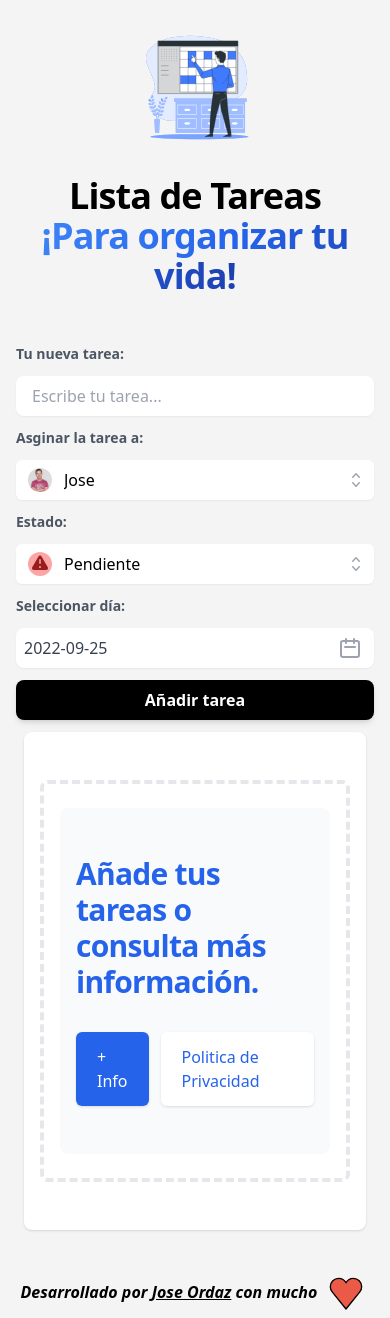
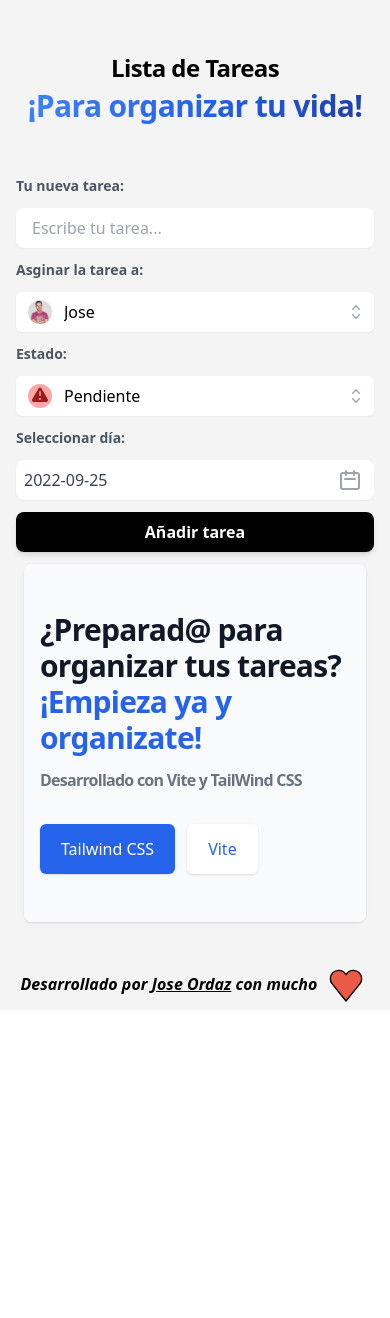
Before and after one commit to JoseOrdaz/lista-tareas, a React (Vite) app: page / in a window 390 px wide. After the commit the page ends 1010 px from the top, so only its background shows below. Built offline with nearby package versions, Linux system fonts and the light colour scheme.

Commit message:
Añadir favicon y revisar responsive

```diff
--- a/index.html
+++ b/index.html
@@ -2,9 +2,9 @@
 <html lang="en">
   <head>
     <meta charset="UTF-8" />
-    <link rel="icon" type="image/svg+xml" href="/src/favicon.svg" />
+    <link rel="icon" type="image/svg+xml" href="./lista.png" />
     <meta name="viewport" content="width=device-width, initial-scale=1.0" />
-    <title>Vite App</title>
+    <title>Lista de Tareas | Organiza Tu Vida</title>
   </head>
   <body>
     <div id="root"></div>
--- a/src/App.jsx
+++ b/src/App.jsx
@@ -4,13 +4,10 @@ import ListaTareas from "./components/ListaDeTareas";
 function App() {
   return (
     <header className="justify-top flex min-h-screen flex-col items-center bg-[#f4f4f4] text-white">
-      <div className="container mx-auto py-4 text-center sm:px-4 sm:py-4">
-        <div className="flex items-center justify-center text-white">
-          <img src={logo} className="mb-5 w-[140px]" alt="logo" />
-        </div>
-        <h1 className="text-4xl font-extrabold leading-10 tracking-tight text-black sm:text-5xl sm:leading-none md:text-6xl xl:text-3xl">
+      <div className="container mx-auto mt-8 py-4 text-center sm:px-4 sm:py-4">
+        <h1 className="text-2xl font-extrabold leading-10 tracking-tight text-black sm:leading-none">
           <span className="block">Lista de Tareas</span>{" "}
-          <span className="bg-gradient-to-r from-blue-500 via-blue-600 to-blue-800 bg-clip-text  text-transparent sm:text-2xl md:text-3xl lg:text-3xl">
+          <span className="bg-gradient-to-r from-blue-500 via-blue-600 to-blue-800 bg-clip-text  text-3xl text-transparent">
             ¡Para organizar tu vida!
           </span>
         </h1>
--- a/src/components/AccionesDeTareas.jsx
+++ b/src/components/AccionesDeTareas.jsx
@@ -23,7 +23,7 @@ export const AccionesTareas = ({ item, onDelete, onUpdate, status, estado, setSe
         <li>
           <div className="px-4 py-4 sm:px-6">
             <div className="flex items-center justify-between">
-              <div className="truncate text-sm font-medium text-indigo-600">
+              <div className="truncate text-sm font-medium text-blue-600">
                 {item.person.name}
               </div>
               <div className="flex items-center text-sm text-gray-500">
--- a/src/components/ListaDeTareas.jsx
+++ b/src/components/ListaDeTareas.jsx
@@ -6,7 +6,6 @@ import { CheckIcon, ChevronUpDownIcon } from "@heroicons/react/20/solid";
 import DataPicker from "./DataPicker";
 import { format } from "date-fns";
 import { SelectStatus } from "./SelectStatus";
-
 
 const people = [
   {
@@ -140,9 +139,8 @@ export const ListaTareas = () => {
     item.state = newestado;
     setTareas(temp);
     setOpen(false);
-    console.log(item.state)
+    console.log(item.state);
   }
-
 
   function AssignedTo() {
     function classNames(...classes) {
@@ -242,100 +240,6 @@ export const ListaTareas = () => {
       </Listbox>
     );
   }
-  // function SelectStatus() {
-  //   function classNames(...classes) {
-  //     return classes.filter(Boolean).join(" ");
-  //   }
-  //   return (
-
-
-  //     <Listbox key={status.id} value={estado} onChange={setSelectStatus}>
-  //     {({ open }) => (
-  //       <>
-  //         <div className="relative">
-  //           <label className="mb-3 block text-left text-sm font-bold text-gray-600">
-  //             Estado:{" "}
-  //           </label>
-  //           <Listbox.Button
-  //             className="relative w-full cursor-pointer rounded-md bg-white py-2 pl-3 pr-10 text-left shadow-sm focus:border-blue-800 focus:outline-none focus:ring-1 focus:ring-blue-800 sm:text-sm"
-  //             placeholder="asignar tarea"
-  //           >
-  //             <span className="flex items-center">
-  //             {estado.name}
-  //               <span className="ml-3 block truncate text-black">
-  //                 {estado.title}
-  //               </span>
-  //             </span>
-  //             <span className="pointer-events-none absolute inset-y-0 right-0 ml-3 flex items-center pr-2">
-  //               <ChevronUpDownIcon
-  //                 className="h-5 w-5 text-gray-400"
-  //                 aria-hidden="true"
-  //               />
-  //             </span>
-  //           </Listbox.Button>
-
-  //           <Transition
-  //             show={open}
-  //             as={Fragment}
-  //             leave="transition ease-in duration-100"
-  //             leaveFrom="opacity-100"
-  //             leaveTo="opacity-0"
-  //           >
-  //             <Listbox.Options className="absolute z-10 mt-1 max-h-56 w-full cursor-pointer overflow-auto rounded-md bg-white py-1 text-base shadow-lg ring-1 ring-black ring-opacity-5 focus:outline-none sm:text-sm">
-  //               {status.map((state) => (
-  //                 <Listbox.Option
-  //                   key={state.id}
-  //                   className={({ active }) =>
-  //                     classNames(
-  //                       active
-  //                         ? " cursor-pointer bg-slate-300 text-white"
-  //                         : "text-gray-900",
-  //                       "relative cursor-pointer select-none py-2 pl-3 pr-9"
-  //                     )
-  //                   }
-  //                   value={state}
-  //                 >
-  //                   {({ setSelectStatus, active }) => (
-  //                     <>
-  //                       <div className="flex items-center">
-  //                       {state.name}
-  //                         <span
-  //                           className={classNames(
-  //                             setSelectStatus ? "font-semibold" : "font-normal",
-  //                             "ml-3 block truncate"
-  //                           )}
-  //                         >
-  //                           {state.title}
-  //                         </span>
-  //                       </div>
-
-  //                       {setSelectStatus ? (
-  //                         <span
-  //                           className={classNames(
-  //                             active ? "text-white" : "text-blue-600",
-  //                             "absolute inset-y-0 right-0 flex items-center pr-4"
-  //                           )}
-  //                         >
-  //                           <CheckIcon
-  //                             className="h-5 w-5"
-  //                             aria-hidden="true"
-  //                           />
-  //                         </span>
-  //                       ) : null}
-  //                     </>
-  //                   )}
-  //                 </Listbox.Option>
-  //               ))}
-  //             </Listbox.Options>
-  //           </Transition>
-  //         </div>
-  //       </>
-  //     )}
-  //   </Listbox>
-
-
-  //   );
-  // }
 
   return (
     <div className="container mx-auto max-w-5xl px-4 sm:px-8">
@@ -367,12 +271,7 @@ export const ListaTareas = () => {
                   setSelectStatus={setSelectStatus}
                   status={status}
                 ></SelectStatus>
-
               </div>
-              {/* <label className="mb-3 block text-left text-sm font-bold text-gray-600">Seleccionar estado:
-              <div className="cursor-pointer w-auto rounded-md bg-white p-2 shadow-sm focus:border-blue-800 focus:ring-1 focus:ring-blue-800 sm:text-sm">
-              <SelectStatus></SelectStatus></div>
-              </label> */}
               <div className=" relative ">
                 <label className="mb-3 block text-left text-sm font-bold text-gray-600">
                   Seleccionar día:{" "}
@@ -409,40 +308,39 @@ export const ListaTareas = () => {
                   setSelectStatus={setSelectStatus}
                   status={status}
                 ></AccionesTareas>
-
               </>
             ))}
 
             {/* Consulta mas info */}
-            <div className=" w-full py-6 sm:px-6 lg:px-8">
-              <div className="px-4 py-6 sm:px-0">
-                <div className="min-h-[auto] rounded-lg border-4 border-dashed border-gray-200 px-4 py-6">
-                  <div className="rounded-lg bg-gray-50">
+            <div className="bg-gray-50">
               <div className="mx-auto max-w-7xl py-12 px-4 sm:px-6 lg:flex lg:items-center lg:justify-between lg:py-16 lg:px-8">
                 <h2 className="text-3xl font-bold tracking-tight text-gray-900 sm:text-4xl">
+                  <span className="block">
+                    ¿Preparad@ para organizar tus tareas?
+                  </span>
                   <span className="block text-blue-600">
-                          Añade tus tareas o consulta más información.
+                    ¡Empieza ya y organizate!
                   </span>
+                  <p className="mt-3 text-base text-gray-500 sm:mx-auto sm:mt-5 sm:max-w-xl sm:text-lg md:mt-5 md:text-xl lg:mx-0">
+                    Desarrollado con Vite y TailWind CSS
+                  </p>
                 </h2>
                 <div className="mt-8 flex lg:mt-0 lg:flex-shrink-0">
                   <div className="inline-flex rounded-md shadow">
                     <a
-                            href="#"
+                      href="https://tailwindui.com/"
                       className="inline-flex items-center justify-center rounded-md border border-transparent bg-blue-600 px-5 py-3 text-base font-medium text-white hover:bg-blue-700"
                     >
-                            + Info
+                      Tailwind CSS
                     </a>
                   </div>
                   <div className="ml-3 inline-flex rounded-md shadow">
                     <a
-                            href="#"
+                      href="https://vitejs.dev/"
                       className="inline-flex items-center justify-center rounded-md border border-transparent bg-white px-5 py-3 text-base font-medium text-blue-600 hover:bg-blue-50"
                     >
-                            Politica de Privacidad
+                      Vite
                     </a>
-                        </div>
-                      </div>
-                    </div>
                   </div>
                 </div>
               </div>
```
Also changed, not shown: src/components/SelectStatus.jsx (+3 -10 lines), public/lista.png (added). Lines whose indentation alone changed are shown as unchanged.
